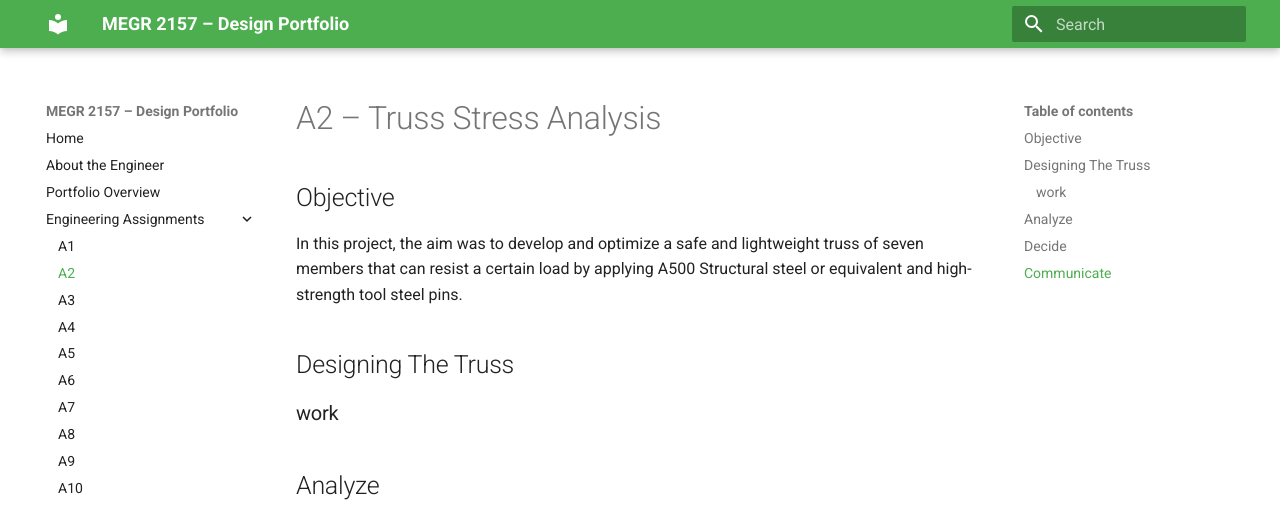
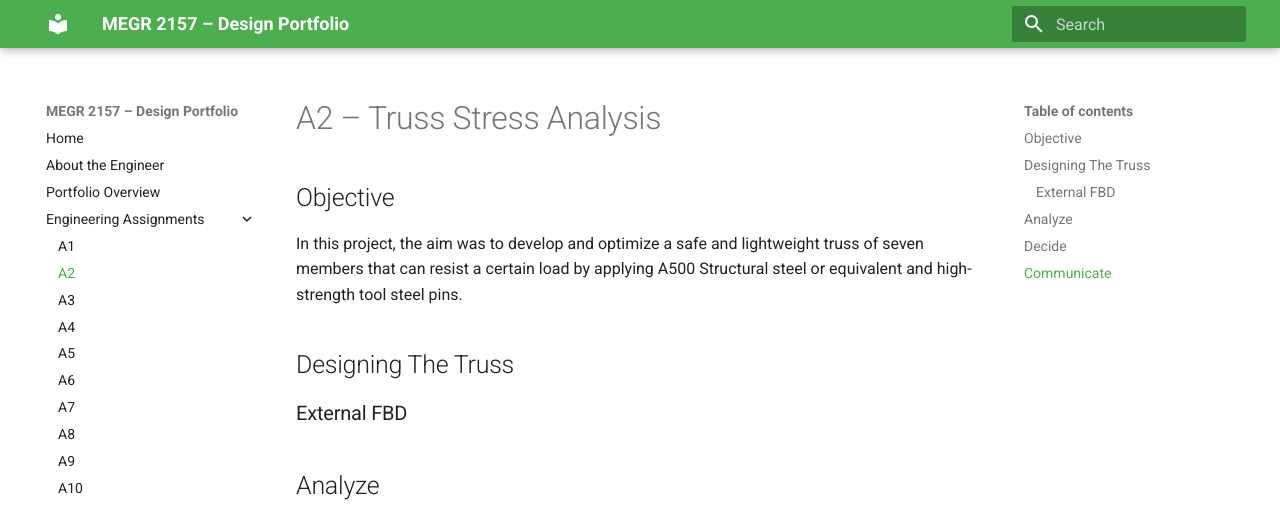
Before and after one commit to smateus0/megr2157-portfolio, an MkDocs documentation site: the page built from docs/assignments/A02/index.md, in a window 1280 px wide. Shown: the top 508 px of the page. Built offline with MkDocs 1.6.1 and Material for MkDocs 9.7.7, drawn with Linux system fonts in a browser that asks for light colours.

Commit message:
Update index.md

```diff
--- a/docs/assignments/A02/index.md
+++ b/docs/assignments/A02/index.md
@@ -5,7 +5,9 @@ In this project, the aim was to develop and optimize a safe and lightweight trus
 
 ## Designing The Truss
 
-### work
+
+### External FBD
+
 
 ## Analyze
 
```
